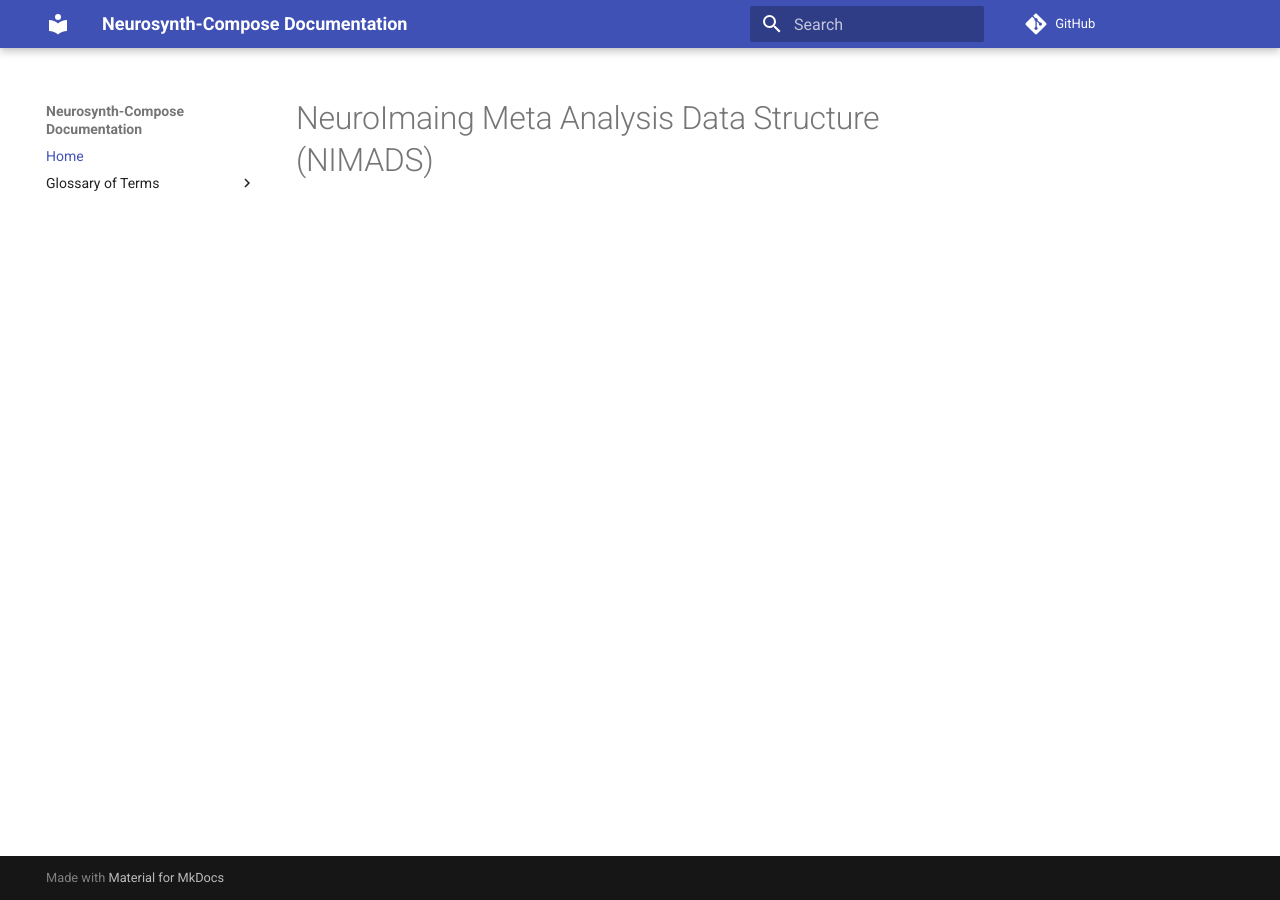
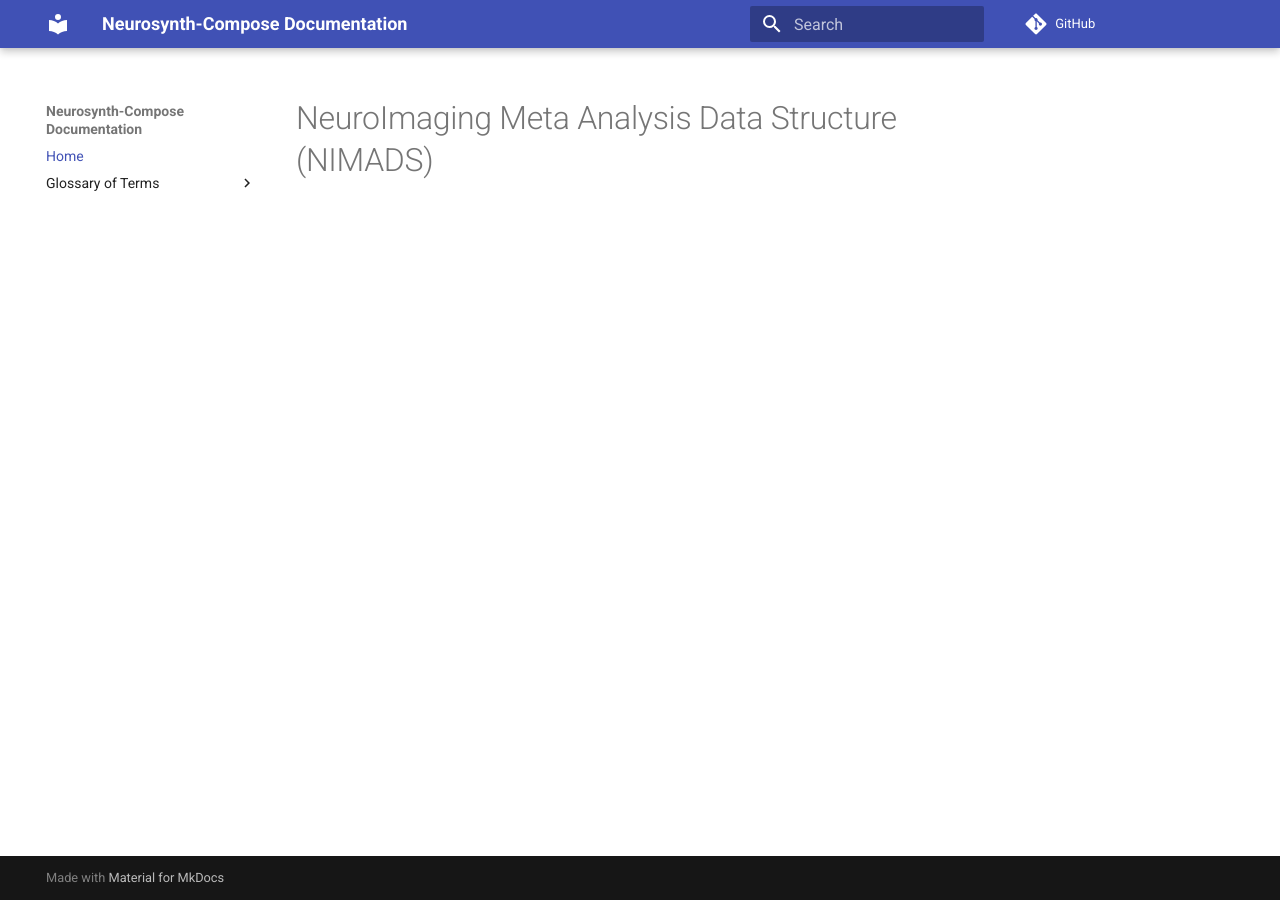
Before and after one commit to neurostuff/NIMADS, an MkDocs documentation site: the page built from docs/index.md, in a window 1280 px wide. Built offline with MkDocs 1.6.1 and Material for MkDocs 9.7.7, drawn with Linux system fonts in a browser that asks for light colours; comment, search, counter and statistics services are not loaded.

Commit message:
Update index.md

```diff
--- a/docs/index.md
+++ b/docs/index.md
@@ -1 +1 @@
-# NeuroImaing Meta Analysis Data Structure (NIMADS)
+# NeuroImaging Meta Analysis Data Structure (NIMADS)
```
